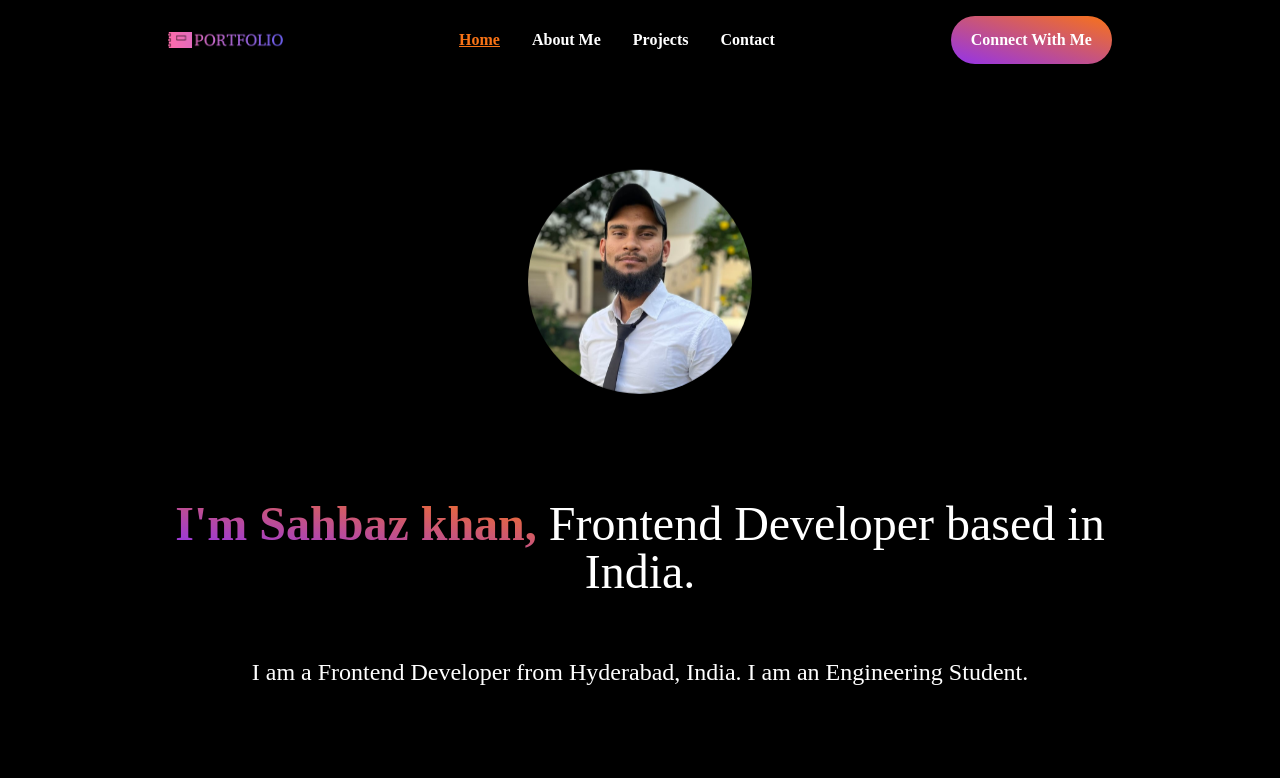
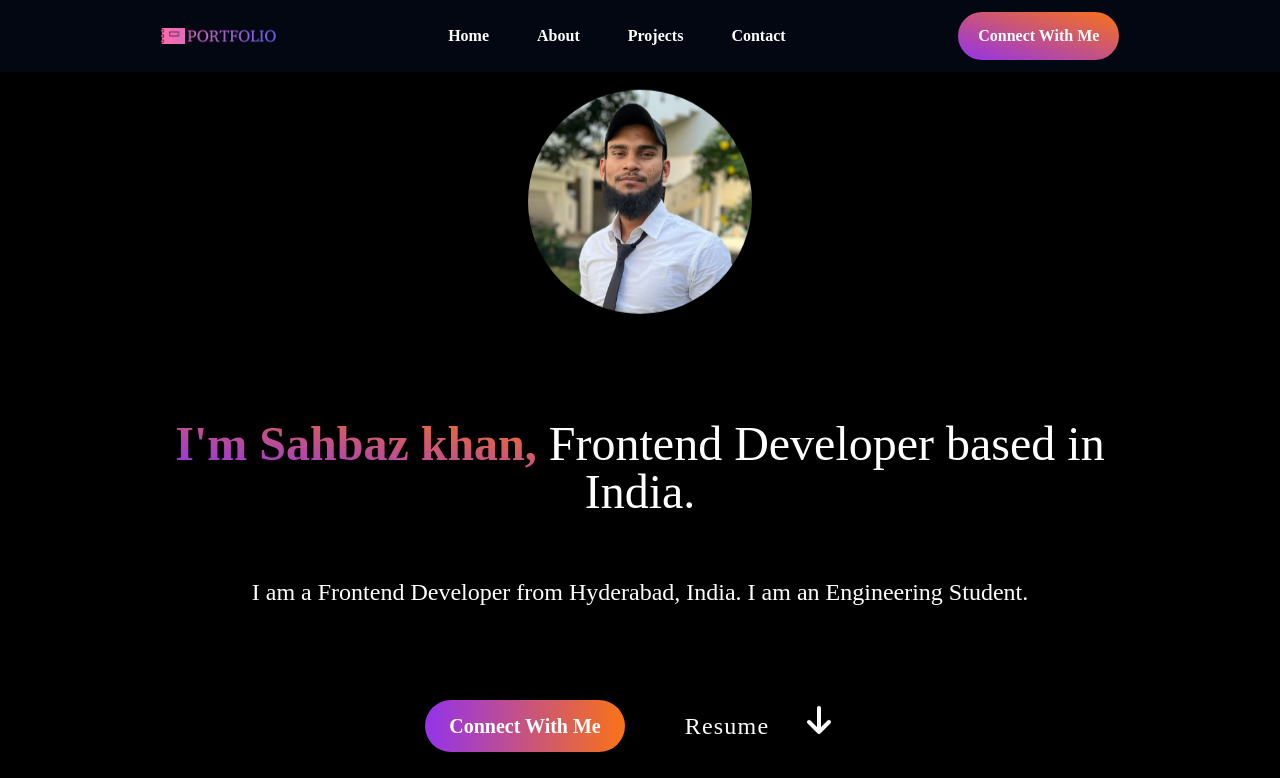
Before and after one commit to mdsahbazkhan/Portfolio, a React (Vite) app: page / in a window 1280 px wide. Shown: the top 778 px of the page. Built offline with nearby package versions, Linux system fonts and the light colour scheme.

Commit message:
Update Navbar.jsx

```diff
--- a/src/component/Navbar/Navbar.jsx
+++ b/src/component/Navbar/Navbar.jsx
@@ -1,27 +1,181 @@
-import React, { useState } from "react";
-import Logo from "../../assets/Logo.png";
-import AnchorLink from "react-anchor-link-smooth-scroll";
+// import React, { useState } from "react";
+// import Logo from "../../assets/Logo.png";
+// import AnchorLink from "react-anchor-link-smooth-scroll";
 
-function Navbar() {
+// function Navbar() {
+//   const [showMenu, setShowMenu] = useState(false);
+//   const [menu, setMenu] = useState("home");
+
+//   const toggleMenu = () => {
+//     setShowMenu(!showMenu);
+//   };
+
+//   const handleMenuClick = (menuItem) => {
+//     setMenu(menuItem);
+//     setShowMenu(false); // Close the menu after clicking a menu item
+//   };
+
+//   return (
+//     <div className="flex items-center justify-between shadow-md relative px-2 py-2 ">
+//       <img className="mx-auto  my-2" src={Logo} alt="Logo" style={{ width: "115px" }} />
+//       <div className="md:hidden " onClick={toggleMenu}>
+//         {!showMenu && (
+//           <svg
+//             className="w-6 h-6 cursor-pointer bg-slate-800 border rounded-md mr-1"
+//             fill="none"
+//             stroke="currentColor"
+//             viewBox="0 0 24 24"
+//             xmlns="http://www.w3.org/2000/svg"
+//           >
+//             <path strokeLinecap="round" strokeLinejoin="round" strokeWidth="2" d="M4 6h16M4 12h16M4 18h16"></path>
+//           </svg>
+//         )}
+//       </div>
+
+//       {showMenu && (
+//         <div className="absolute top-3 right-2 md:hidden bg-slate-800 border right-2 rounded-md" onClick={toggleMenu}>
+//           <svg
+//             className="w-6 h-6 cursor-pointer"
+//             fill="none"
+//             stroke="currentColor"
+//             viewBox="0 0 24 24"
+//             xmlns="http://www.w3.org/2000/svg"
+//           >
+//             <path strokeLinecap="round" strokeLinejoin="round" strokeWidth="2" d="M6 18L18 6M6 6l12 12"></path>
+//           </svg>
+//         </div>
+//       )}
+
+//       <ul
+//         className={`nav-menu md:flex ${
+//           showMenu ? "block" : "hidden"
+//         } items-center md:items-stretch md:flex-rows`}
+//       >
+//         <li
+//           id="home"
+//           className={`px-4 py-2 duration-200 font-extrabold cursor-pointer flex flex-col gap-1 ${
+//             menu === "home" ? "text-orange-500 underline" : "text-white"
+//           }`}
+//           onClick={() => handleMenuClick("home")}
+//         >
+//           <AnchorLink className="anchor-link" href="#Home">
+//             <p>Home</p>
+//           </AnchorLink>
+//         </li>
+//         <li
+//           id="about"
+//           className={`px-4 py-2 duration-200 font-extrabold cursor-pointer flex flex-col gap-1 ${
+//             menu === "about" ? "text-orange-500 underline" : "text-white"
+//           }`}
+//           onClick={() => handleMenuClick("about")}
+//         >
+//           <AnchorLink className="anchor-link" offset={50} href="#About">
+//             <p>About Me</p>
+//           </AnchorLink>
+//         </li>
+//         <li
+//           id="projects"
+//           className={`px-4 py-2 duration-200 font-extrabold cursor-pointer flex flex-col gap-1 ${
+//             menu === "projects" ? "text-orange-500 underline" : "text-white"
+//           }`}
+//           onClick={() => handleMenuClick("projects")}
+//         >
+//           <AnchorLink className="anchor-link" offset={50} href="#Projects">
+//             <p>Projects</p>
+//           </AnchorLink>
+//         </li>
+//         <li
+//           id="contact"
+//           className={`px-4 py-2 duration-200 font-extrabold cursor-pointer flex flex-col gap-1 ${
+//             menu === "contact" ? "text-orange-500 underline" : "text-white"
+//           }`}
+//           onClick={() => handleMenuClick("contact")}
+//         >
+//           <AnchorLink className="anchor-link" offset={50} href="#Contact">
+//             <p>Contact</p>
+//           </AnchorLink>
+//         </li>
+//       </ul>
+
+//       <div
+//         className={`md:flex ${
+//           showMenu ? "block" : "hidden"
+//         } items-center md:items-stretch md:flex-rows mx-auto my-2 px-5 py-3 rounded-full bg-gradient-to-tr from-purple-600 to-orange-500 text-white cursor-pointer font-extrabold transition duration-300 transform hover:scale-105`}
+//       >
+//         <AnchorLink className="anchor-link" offset={50} href="#Contact">
+//           Connect With Me
+//         </AnchorLink>
+//       </div>
+//     </div>
+//   );
+// }
+
+// export default Navbar;
+
+
+
+
+import React, { useState, useEffect, useRef } from 'react';
+import AnchorLink from 'react-anchor-link-smooth-scroll';
+import Logo from '../../assets/Logo.png'; // Adjust the path to your logo
+
+const navItems = [
+  { id: 'home', label: 'Home', href: '#Home' },
+  { id: 'about', label: 'About', href: '#About' },
+  { id: 'projects', label: 'Projects', href: '#Projects' },
+  { id: 'contact', label: 'Contact', href: '#Contact' },
+];
+
+function DrawerAppBar() {
   const [showMenu, setShowMenu] = useState(false);
-  const [menu, setMenu] = useState("home");
+  const [currentSection, setCurrentSection] = useState('');
 
   const toggleMenu = () => {
     setShowMenu(!showMenu);
   };
 
   const handleMenuClick = (menuItem) => {
-    setMenu(menuItem);
-    setShowMenu(false); // Close the menu after clicking a menu item
+    setCurrentSection(menuItem);
+    setShowMenu(false);
   };
 
+  useEffect(() => {
+    const sections = navItems.map(item => document.querySelector(item.href));
+    const observerOptions = {
+      root: null,
+      rootMargin: '0px',
+      threshold: 0.6
+    };
+
+    const observerCallback = (entries) => {
+      entries.forEach(entry => {
+        if (entry.isIntersecting) {
+          setCurrentSection(entry.target.id);
+        }
+      });
+    };
+
+    const observer = new IntersectionObserver(observerCallback, observerOptions);
+    sections.forEach(section => {
+      if (section) observer.observe(section);
+    });
+
+    return () => {
+      sections.forEach(section => {
+        if (section) observer.unobserve(section);
+      });
+    };
+  }, []);
+
   return (
-    <div className="flex items-center justify-between shadow-md relative px-2 py-2 ">
-      <img className="mx-auto  my-2" src={Logo} alt="Logo" style={{ width: "115px" }} />
-      <div className="md:hidden " onClick={toggleMenu}>
-        {!showMenu && (
+    <div className="flex flex-col h-full">
+      <header className="fixed top-0 left-0 w-full z-10 bg-gray-950 shadow-md">
+        <nav className=" p-1 flex items-center justify-between  relative mx-auto">
+          <img className="mx-auto my-2" src={Logo} alt="Logo" style={{ width: '115px' }} />
+          <div className="flex items-center md:hidden " onClick={toggleMenu}>
+            {!showMenu ? (
               <svg
-            className="w-6 h-6 cursor-pointer bg-slate-800 border rounded-md mr-1"
+                className="w-6 h-6 cursor-pointer bg-slate-900 border right-2 rounded-md mr-1 "
                 fill="none"
                 stroke="currentColor"
                 viewBox="0 0 24 24"
@@ -29,85 +183,84 @@ function Navbar() {
               >
                 <path strokeLinecap="round" strokeLinejoin="round" strokeWidth="2" d="M4 6h16M4 12h16M4 18h16"></path>
               </svg>
-        )}
-      </div>
-
-      {showMenu && (
-        <div className="absolute top-3 right-2 md:hidden bg-slate-800 border right-2 rounded-md" onClick={toggleMenu}>
+            ) : (
               <svg
-            className="w-6 h-6 cursor-pointer"
+                className="w-6 h-6 cursor-pointer absolute top-2 right-2 bg-slate-900 border rounded-md"
                 fill="none"
                 stroke="currentColor"
                 viewBox="0 0 24 24"
                 xmlns="http://www.w3.org/2000/svg"
+                onClick={toggleMenu}
               >
                 <path strokeLinecap="round" strokeLinejoin="round" strokeWidth="2" d="M6 18L18 6M6 6l12 12"></path>
               </svg>
+            )}
           </div>
-      )}
-
-      <ul
-        className={`nav-menu md:flex ${
-          showMenu ? "block" : "hidden"
-        } items-center md:items-stretch md:flex-rows`}
+          <ul className="hidden md:flex items-center space-x-4">
+            {navItems.map((item) => (
+              currentSection !== item.id && (
+                <li
+                  key={item.id}
+                  className={`px-4 py-2 duration-200 font-extrabold cursor-pointer ${
+                    currentSection === item.id ? 'text-orange-500 underline' : 'text-white'
+                  }`}
+                  onClick={() => handleMenuClick(item.id)}
                 >
-        <li
-          id="home"
-          className={`px-4 py-2 duration-200 font-extrabold cursor-pointer flex flex-col gap-1 ${
-            menu === "home" ? "text-orange-500 underline" : "text-white"
-          }`}
-          onClick={() => handleMenuClick("home")}
-        >
-          <AnchorLink className="anchor-link" href="#Home">
-            <p>Home</p>
+                  <AnchorLink className="anchor-link" href={item.href} offset={50}>
+                    {item.label}
                   </AnchorLink>
                 </li>
+              )
+            ))}
+          </ul>
+          <div
+            className="hidden md:flex items-center md:items-stretch ml-auto my-2 px-5 py-3 rounded-full bg-gradient-to-tr from-purple-600 to-orange-500 text-white cursor-pointer font-extrabold transition duration-300 transform hover:scale-105 mx-auto"
+          >
+            <AnchorLink className="anchor-link" offset={50} href="#Contact">
+              Connect With Me
+            </AnchorLink>
+          </div>
+        </nav>
+      </header>
+      {showMenu && (
+        <div
+          className="fixed inset-0 bg-gray-700 bg-opacity-50 z-20 md:hidden"
+          onClick={toggleMenu}
+        >
+          <div className="fixed top-0 left-0 w-60 h-full
+           bg-gray-950 shadow-md z-30">
+            <div className="text-center" onClick={toggleMenu}>
+              <img className="mx-auto my-2 p-1" src={Logo} alt="Logo" style={{ width: '115px' }} />
+              <hr className="border-gray-200" />
+              <ul>
+                {navItems.map((item) => (
                   <li
-          id="about"
-          className={`px-4 py-2 duration-200 font-extrabold cursor-pointer flex flex-col gap-1 ${
-            menu === "about" ? "text-orange-500 underline" : "text-white"
+                    key={item.id}
+                    className={`px-4 py-2 duration-200 font-extrabold cursor-pointer ${
+                      currentSection === item.id ? 'text-orange-500 underline' : 'text-white'
                     }`}
-          onClick={() => handleMenuClick("about")}
+                    onClick={() => handleMenuClick(item.id)}
                   >
-          <AnchorLink className="anchor-link" offset={50} href="#About">
-            <p>About Me</p>
+                    <AnchorLink className="anchor-link" href={item.href} offset={50}>
+                      {item.label}
                     </AnchorLink>
                   </li>
-        <li
-          id="projects"
-          className={`px-4 py-2 duration-200 font-extrabold cursor-pointer flex flex-col gap-1 ${
-            menu === "projects" ? "text-orange-500 underline" : "text-white"
-          }`}
-          onClick={() => handleMenuClick("projects")}
-        >
-          <AnchorLink className="anchor-link" offset={50} href="#Projects">
-            <p>Projects</p>
-          </AnchorLink>
-        </li>
-        <li
-          id="contact"
-          className={`px-4 py-2 duration-200 font-extrabold cursor-pointer flex flex-col gap-1 ${
-            menu === "contact" ? "text-orange-500 underline" : "text-white"
-          }`}
-          onClick={() => handleMenuClick("contact")}
-        >
-          <AnchorLink className="anchor-link" offset={50} href="#Contact">
-            <p>Contact</p>
-          </AnchorLink>
-        </li>
+                ))}
               </ul>
-
               <div
-        className={`md:flex ${
-          showMenu ? "block" : "hidden"
-        } items-center md:items-stretch md:flex-rows mx-auto my-2 px-5 py-3 rounded-full bg-gradient-to-tr from-purple-600 to-orange-500 text-white cursor-pointer font-extrabold transition duration-300 transform hover:scale-105`}
+                className="flex items-center justify-center my-2 px-5 py-3 rounded-full bg-gradient-to-tr from-purple-600 to-orange-500 text-white cursor-pointer font-extrabold transition duration-300 transform hover:scale-105"
               >
                 <AnchorLink className="anchor-link" offset={50} href="#Contact">
                   Connect With Me
                 </AnchorLink>
               </div>
             </div>
+          </div>
+        </div>
+      )}
+
+    </div>
   );
 }
 
-export default Navbar;
+export default DrawerAppBar;
```
Lines whose indentation alone changed are shown as unchanged.
